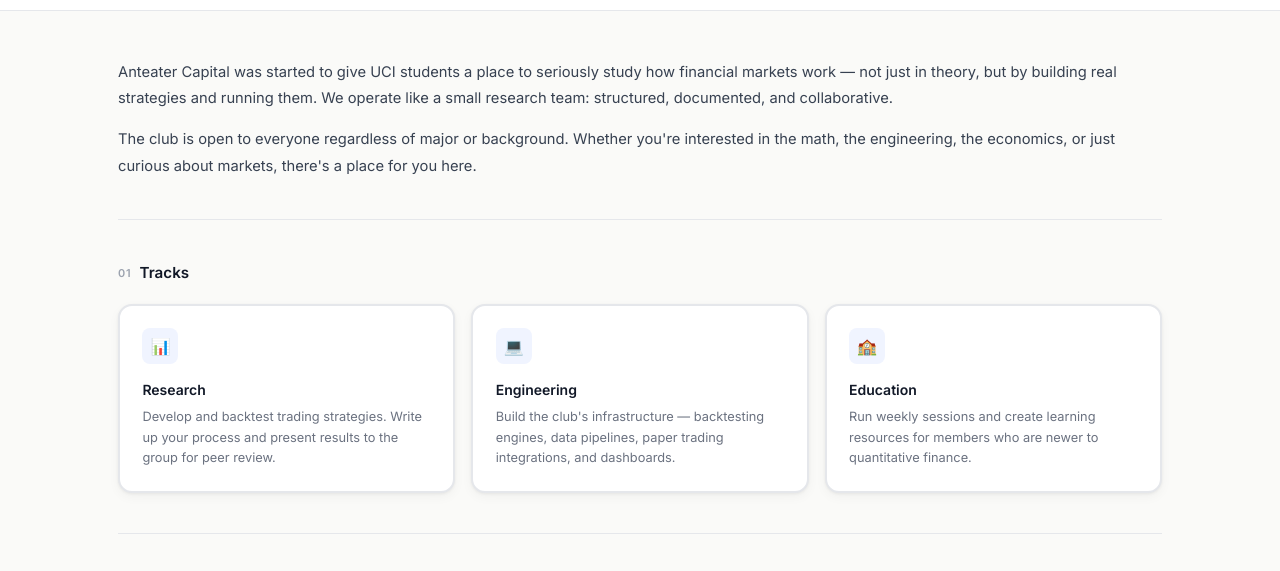
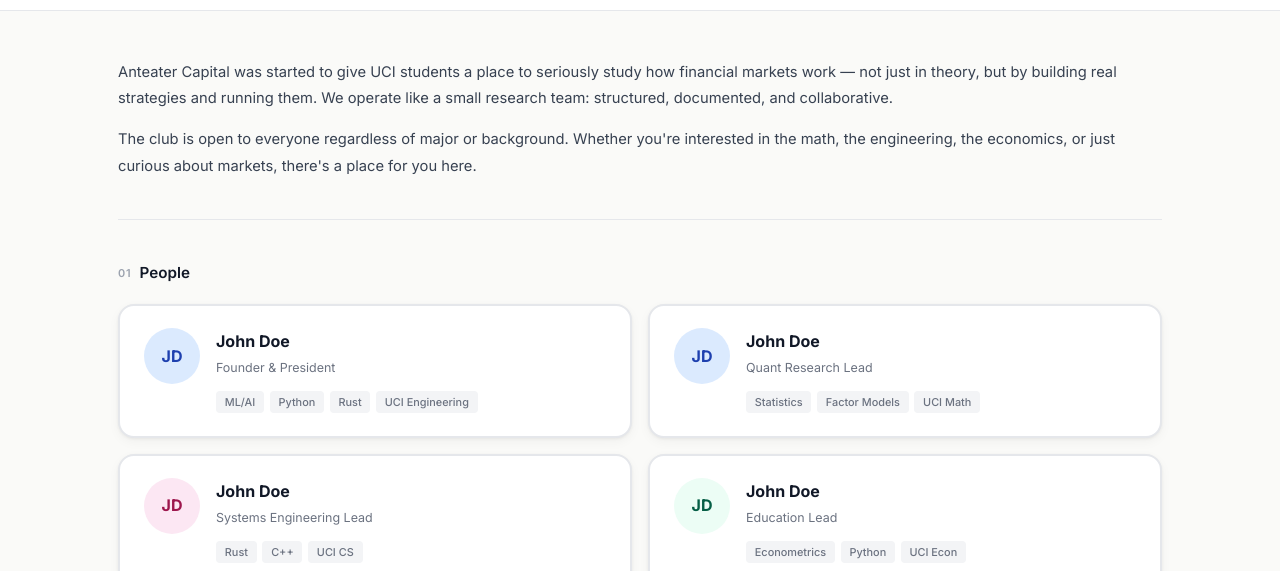
Before and after one commit to Anteater-Capital/anteater-capital.github.io, a plain HTML site: page about.html in a window 1280 px wide. Shown: the part 226-797 px from the top of the page. Drawn offline with Linux system fonts and the light colour scheme.

Commit message:
about page

```diff
--- a/about.html
+++ b/about.html
@@ -139,6 +139,17 @@
       padding: 0.12rem 0.55rem; border-radius: 4px;
     }
 
+    /* PEOPLE GRID */
+    .people-grid { display: grid; grid-template-columns: repeat(2, 1fr); gap: 1rem; }
+    .person-card {
+      background: var(--white); border: 2px solid var(--border); border-radius: 16px;
+      padding: 1.4rem 1.5rem; box-shadow: var(--card-shadow);
+      display: flex; gap: 1rem; align-items: flex-start;
+      transition: box-shadow 0.2s, border-color 0.2s;
+    }
+    .person-card:hover { box-shadow: var(--hover-shadow); border-color: #c7d2e8; }
+    @media(max-width: 700px) { .people-grid { grid-template-columns: 1fr; } }
+
     /* JOIN */
     .join-grid { display: grid; grid-template-columns: 1fr 1fr; gap: 1rem; }
 
@@ -217,36 +228,13 @@
 
   <hr class="divider">
 
-  <h2><span class="snum">01</span> Tracks</h2>
-  <div class="track-grid">
-    <div class="track-card">
-      <div class="track-icon">&#128202;</div>
-      <h3>Research</h3>
-      <p>Develop and backtest trading strategies. Write up your process and present results to the group for peer review.</p>
-    </div>
-    <div class="track-card">
-      <div class="track-icon">&#128187;</div>
-      <h3>Engineering</h3>
-      <p>Build the club's infrastructure — backtesting engines, data pipelines, paper trading integrations, and dashboards.</p>
-    </div>
-    <div class="track-card">
-      <div class="track-icon">&#127979;</div>
-      <h3>Education</h3>
-      <p>Run weekly sessions and create learning resources for members who are newer to quantitative finance.</p>
-    </div>
-  </div>
-
-  <hr class="divider">
-
-  <h2><span class="snum">02</span> Founder</h2>
-  <div class="founder-card">
+  <h2><span class="snum">01</span> People</h2>
+  <div class="people-grid">
+    <div class="person-card">
       <div class="avatar">JD</div>
       <div>
         <div class="founder-name">John Doe</div>
         <div class="founder-role">Founder &amp; President</div>
-      <p class="founder-bio">
-        Computer Engineering student and ML researcher.
-      </p>
         <div class="chip-row">
           <span class="chip">ML/AI</span>
           <span class="chip">Python</span>
@@ -255,10 +243,47 @@
         </div>
       </div>
     </div>
+    <div class="person-card">
+      <div class="avatar" style="background:#dbeafe; color:#1e40af;">JD</div>
+      <div>
+        <div class="founder-name">John Doe</div>
+        <div class="founder-role">Quant Research Lead</div>
+        <div class="chip-row">
+          <span class="chip">Statistics</span>
+          <span class="chip">Factor Models</span>
+          <span class="chip">UCI Math</span>
+        </div>
+      </div>
+    </div>
+    <div class="person-card">
+      <div class="avatar" style="background:#fce7f3; color:#9d174d;">JD</div>
+      <div>
+        <div class="founder-name">John Doe</div>
+        <div class="founder-role">Systems Engineering Lead</div>
+        <div class="chip-row">
+          <span class="chip">Rust</span>
+          <span class="chip">C++</span>
+          <span class="chip">UCI CS</span>
+        </div>
+      </div>
+    </div>
+    <div class="person-card">
+      <div class="avatar" style="background:#ecfdf5; color:#065f46;">JD</div>
+      <div>
+        <div class="founder-name">John Doe</div>
+        <div class="founder-role">Education Lead</div>
+        <div class="chip-row">
+          <span class="chip">Econometrics</span>
+          <span class="chip">Python</span>
+          <span class="chip">UCI Econ</span>
+        </div>
+      </div>
+    </div>
+  </div>
 
   <hr class="divider">
 
-  <h2 id="join"><span class="snum">03</span> Get Involved</h2>
+  <h2 id="join"><span class="snum">02</span> Get Involved</h2>
   <p style="margin-bottom: 1.5rem;">The club is just getting started. Come to a meeting or reach out — all skill levels welcome.</p>
 
   <div class="join-grid">
```
Also changed, not shown: index.html (+16 -40 lines). Lines whose indentation alone changed are shown as unchanged.
